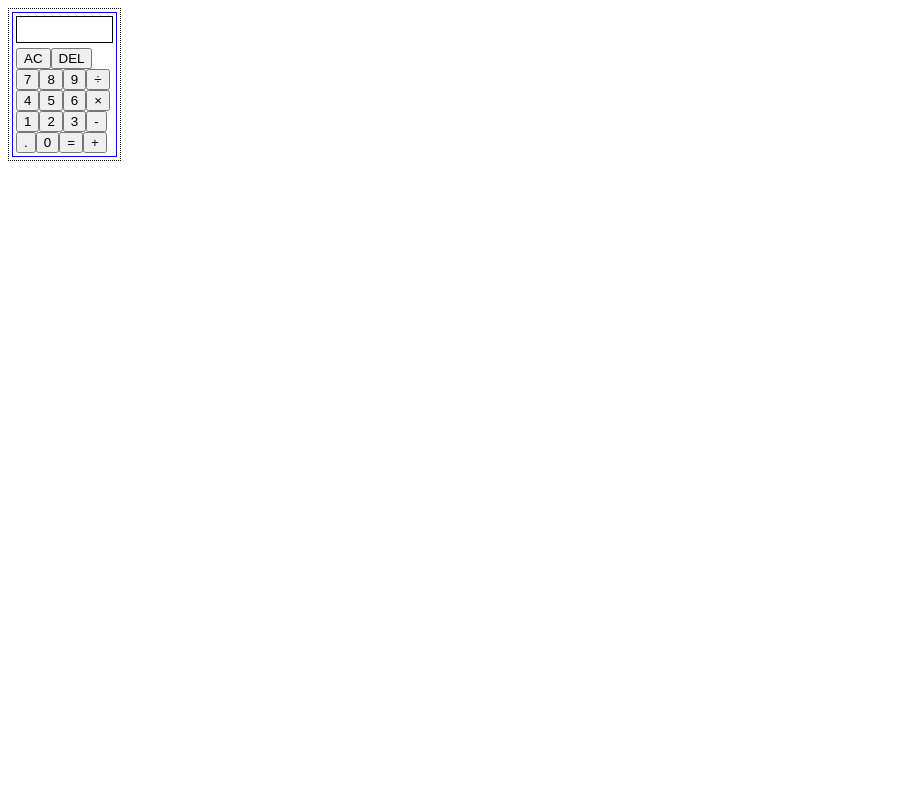
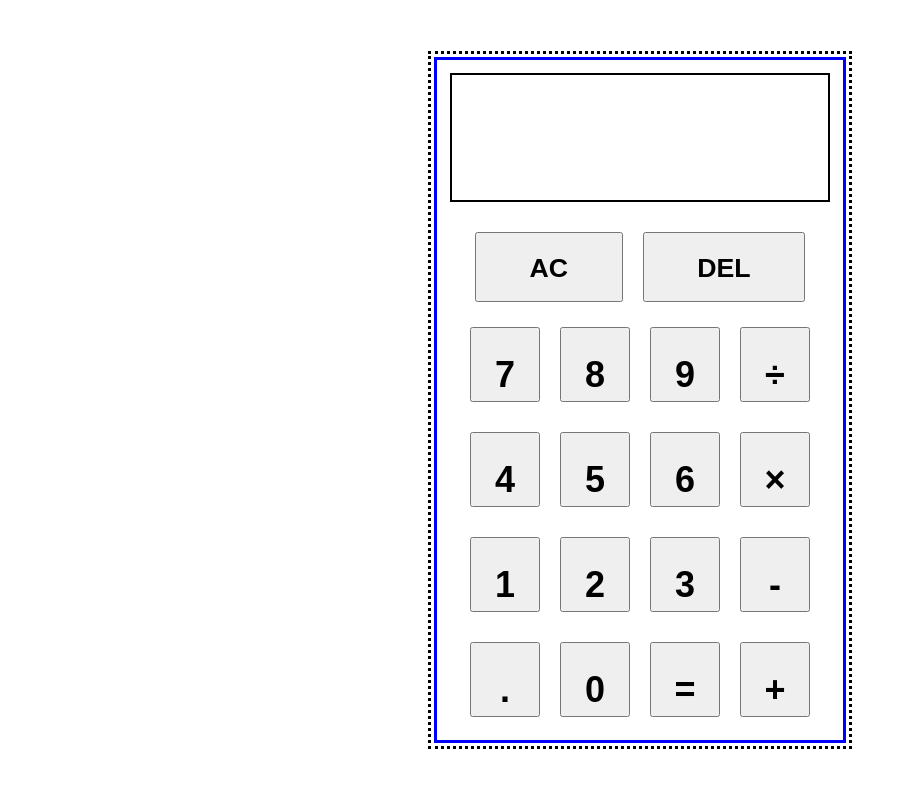
Before and after one commit to YashdeepNeema/project-calculator, a plain HTML site: page index.html in a window 1280 px wide. Shown: the whole page, without its empty margins (0-907 px from the left). Drawn offline with Linux system fonts and the light colour scheme.

Commit message:
make buttons work

```diff
--- a/script.js
+++ b/script.js
@@ -1,4 +1,5 @@
 const mainContainer = document.querySelector('#main-container');
+mainContainer.classList.add('center-component')
 
 //++++++++++++++++++++++++++++++++++++++++++++++++++++++++++++++++
 const calc = document.createElement('div');
@@ -17,13 +18,13 @@ bigBtn.setAttribute('id', 'bigBtn');
 const acBtn = document.createElement('button');
 acBtn.setAttribute('id', 'acBtn');
 acBtn.classList.add('classBigBtn');
-acBtn.innerHTML = 'AC';
+acBtn.innerHTML = '<h1>AC</h1>';
 bigBtn.appendChild(acBtn)
 
 const delBtn = document.createElement('button');
 delBtn.setAttribute('id', 'delBtn');
 delBtn.classList.add('classBigBtn');
-delBtn.innerHTML = "DEL"
+delBtn.innerHTML = "<h1>DEL</h1>"
 bigBtn.appendChild(delBtn)
 
 
@@ -37,10 +38,12 @@ smallBtn.setAttribute('id', 'smallBtn');
 for(let i = 0; i < smallBtnArr.length; ++i){
     const line = document.createElement('div');
     line.setAttribute('id', `sbLine${i+1}`);
+    line.classList.add('sbLines')
     for (let j = 0; j < smallBtnArr[i].length; ++j){
         const sBtn = document.createElement('button');
         sBtn.setAttribute('id', smallBtnArr[i][j]);
-        sBtn.innerHTML = smallBtnArr[i][j];
+        sBtn.classList.add('smallButtons')
+        sBtn.innerHTML = `<h1>${smallBtnArr[i][j]}</h1>`;
         line.appendChild(sBtn);
     }
     smallBtn.appendChild(line)
@@ -50,3 +53,52 @@ calc.appendChild(smallBtn)
 //+++++++++++++++++++++++++++++++++++++++++++++++++++++++++++++++++++++++
 
 mainContainer.appendChild(calc);
+//================================================================================================
+
+function add(num1, num2){
+    return num1+num2;
+}
+
+function subtract(num1, num2){
+    return num1-num2
+}
+
+function product(num1, num2){
+    return num1*num2;
+}
+
+function divide(num1, num2){
+    if(num2 != 0) return num1/num2;
+    return 'ERORR';
+}
+//================================================================================================
+
+acBtn.addEventListener('click', ()=>{
+    screen.innerHTML = ''
+})
+
+for(let i = 0; i < smallBtnArr.length; ++i){
+    for(let j = 0; j < smallBtnArr[i].length; ++j){
+        if (smallBtnArr[i][j] != "="){
+            const pressBtn = document.getElementById(`${smallBtnArr[i][j]}`)
+            pressBtn.addEventListener('click', () => {
+                if(smallBtnArr[i][j] == '+' || smallBtnArr[i][j] == '-' || smallBtnArr[i][j] == '&#215;' || smallBtnArr[i][j] == '&#247;'){
+                    screen.innerHTML += " "+smallBtnArr[i][j]+" "
+                }
+                else{
+                    screen.innerHTML += smallBtnArr[i][j]
+                }
+
+            })
+        }
+        else if(smallBtnArr[i][j] == '='){
+            const pressBtn = document.getElementById(`${smallBtnArr[i][j]}`)
+            pressBtn.addEventListener('click', () => {
+                const expressionStr = screen.innerHTML;
+                const expressionArr = expressionStr.split(" ")
+
+                alert(expressionArr.length)
+            })
+        }
+    }
+}
--- a/styles.css
+++ b/styles.css
@@ -1,18 +1,67 @@
 #main-container{
-    border: 1px dotted black;
+    border: 3px dotted black;
     max-width: fit-content;
+
 }
 
 #calc{
-    border: 1px solid blue;
+    border: 3px solid blue;
     margin: 3px;
     padding: 3px;
-    max-width: fit-content;
+    width: 400px;
+    display: flex;
+    flex-direction: column;
 }
 
 #screen{
-    border: 0.5px solid black;
-    width: 95px;
-    height: 25px;
+    border: 2px solid black;
+    height: 125px;
+    flex-grow: 1;
+    margin: 10px;
     margin-bottom: 5px;
+    text-align: right;
+    font-size: 35px;
 }
+
+#bigBtn,
+#smallBtn{
+    flex-grow: 1;
+    margin: 5px 25px;
+}
+#bigBtn{
+    display: flex;
+    margin-top: 25px;
+}
+#acBtn,
+#delBtn{
+    flex-grow: 1;
+    margin-inline: 10px;
+    height: 70px;
+}
+
+#smallBtn{
+    display: flex;
+    flex-direction: column;
+    align-items: center;
+}
+.sbLines{
+    flex-grow: 1;
+    margin: 5px;
+    display: flex;
+    justify-content: space-around;
+}
+.smallButtons{
+    flex-grow: 1;
+    margin: 10px;
+    height: 75px;
+    width: 70px;
+    font-size: large;
+
+}
+
+.center-component {
+    position: fixed;
+    top: 50%;
+    left: 50%;
+    transform: translate(-50%, -50%);
+  }
```
